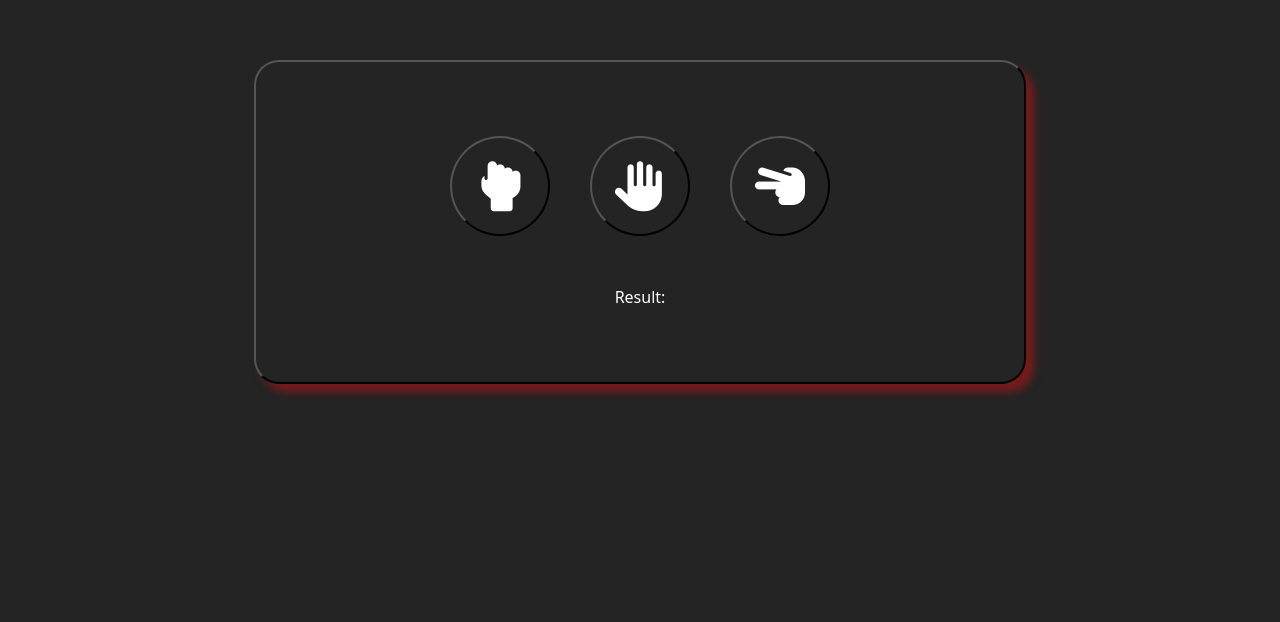
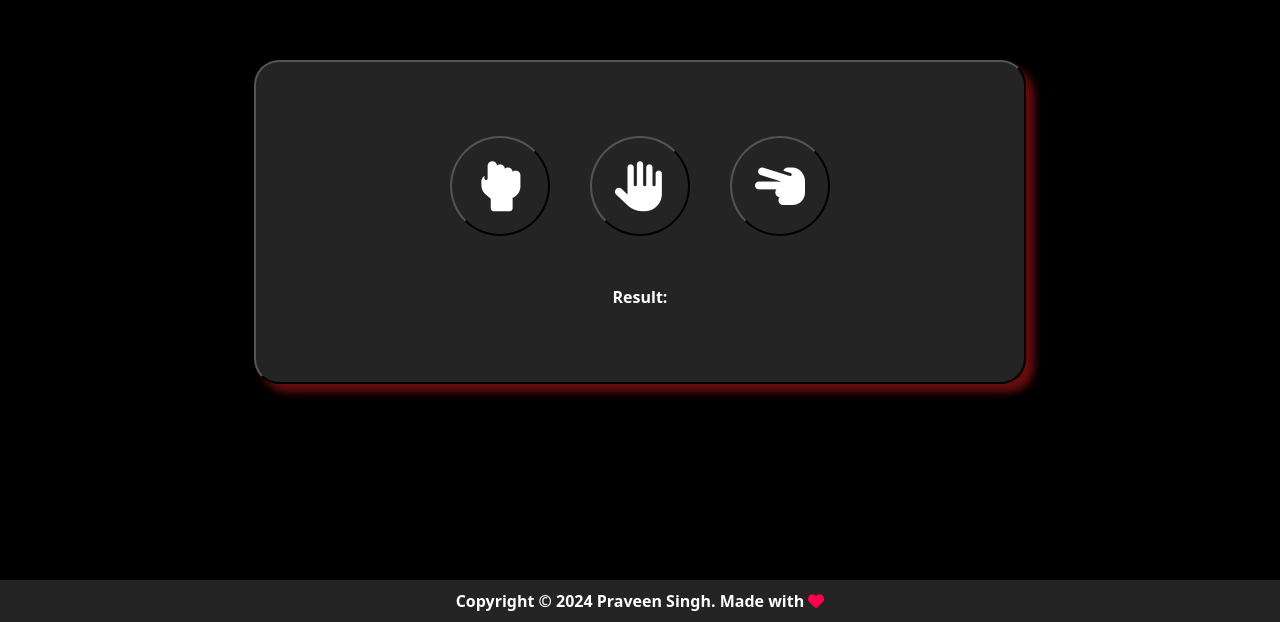
Before and after one commit to PraveenSinghKshatri/RPS, a plain HTML site: page index.html in a window 1280 px wide. Shown: the part 178-800 px from the top of the page. Drawn offline with Linux system fonts and the light colour scheme.

Commit message:
Perfect RPS game

```diff
--- a/index.html
+++ b/index.html
@@ -25,6 +25,13 @@
       </div>
     </div>
 
+    <div class="copyright">
+      <p>
+        Copyright &copy; <span id="copyright-year"></span> Praveen Singh. Made
+        with <i class="fa-solid fa-beat fa-heart"></i>
+      </p>
+    </div>
+
     <script src="./script.js"></script>
   </body>
 </html>
--- a/script.js
+++ b/script.js
@@ -38,3 +38,11 @@ function game() {
     return (result.textContent = `You Lose! Computer picked: ${computer}`);
   }
 }
+
+// JavaScript to display the range of years in the copyright notice
+const copyrightYearElement = document.getElementById("copyright-year");
+const startYear = 2024;
+const currentYear = new Date().getFullYear();
+const yearRange =
+  startYear === currentYear ? currentYear : `${startYear} - ${currentYear}`;
+copyrightYearElement.textContent = yearRange;
--- a/style.css
+++ b/style.css
@@ -3,6 +3,7 @@
   padding: 0;
   font-family: system-ui, -apple-system, BlinkMacSystemFont, "Segoe UI", Roboto,
     Oxygen, Ubuntu, Cantarell, "Open Sans", "Helvetica Neue", sans-serif;
+  font-weight: 600;
   background-color: #242424;
   color: #fff;
 }
@@ -14,6 +15,7 @@ body {
   flex-direction: column;
   justify-content: center;
   align-items: center;
+  background-color: #000;
 }
 
 #container {
@@ -74,6 +76,26 @@ button:active {
   transition: 0.1s;
 }
 
+.copyright {
+  width: 100%;
+  text-align: center;
+  padding: 10px 0;
+  background-color: #242424;
+  color: #fff;
+  position: absolute;
+  bottom: 0;
+}
+
+.copyright i {
+  color: #ff004f;
+}
+
+.copyright i:hover {
+  color: #ff004f;
+  transform: scale(1.1);
+  cursor: pointer;
+}
+
 /* Media Queries for Smaller Screens */
 @media (max-width: 768px) {
   #container {
@@ -89,6 +111,10 @@ button:active {
 
   button i {
     font-size: 40px;
+  }
+
+  .copyright {
+    font-size: 14px;
   }
 }
 
```
